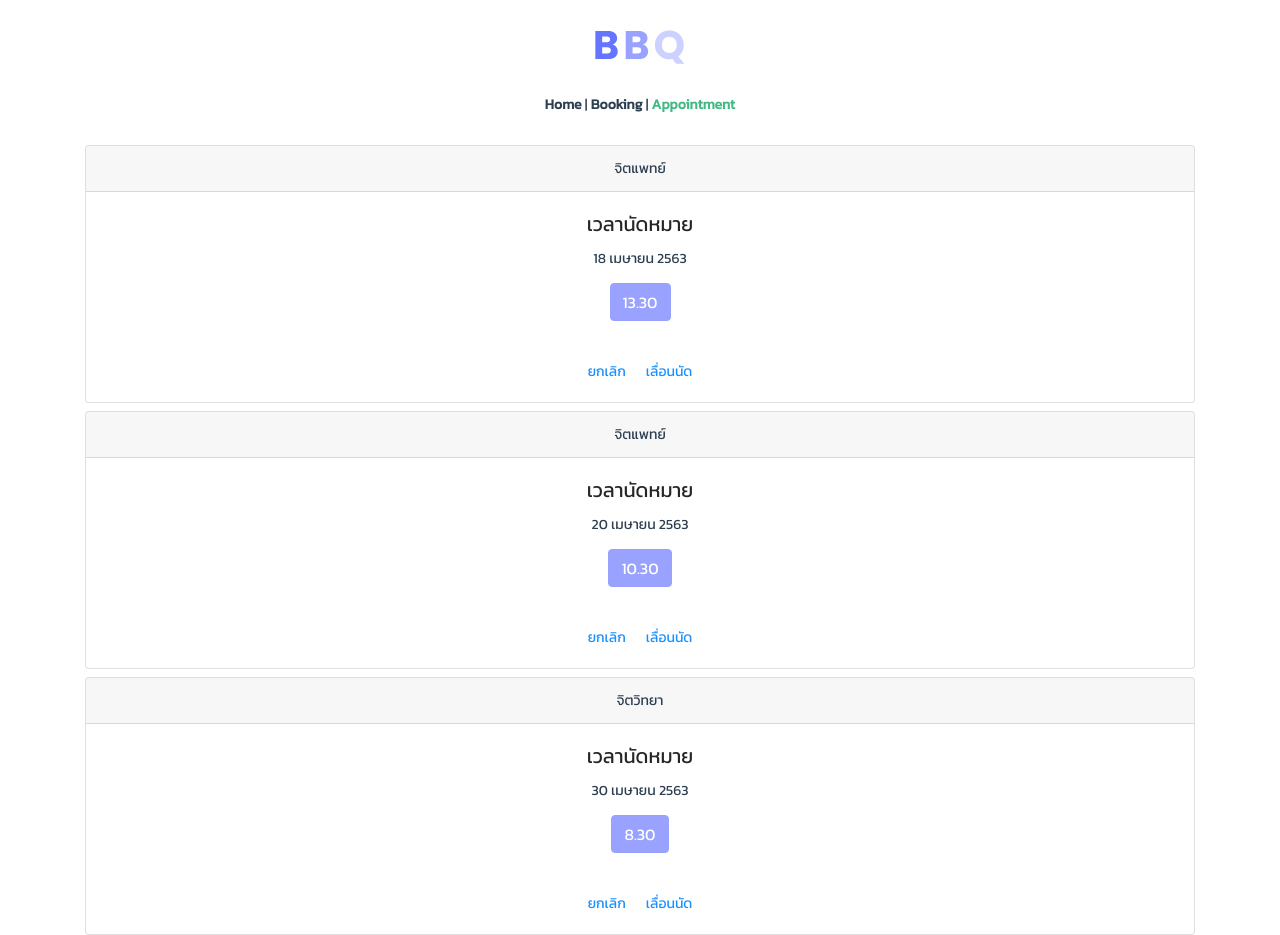
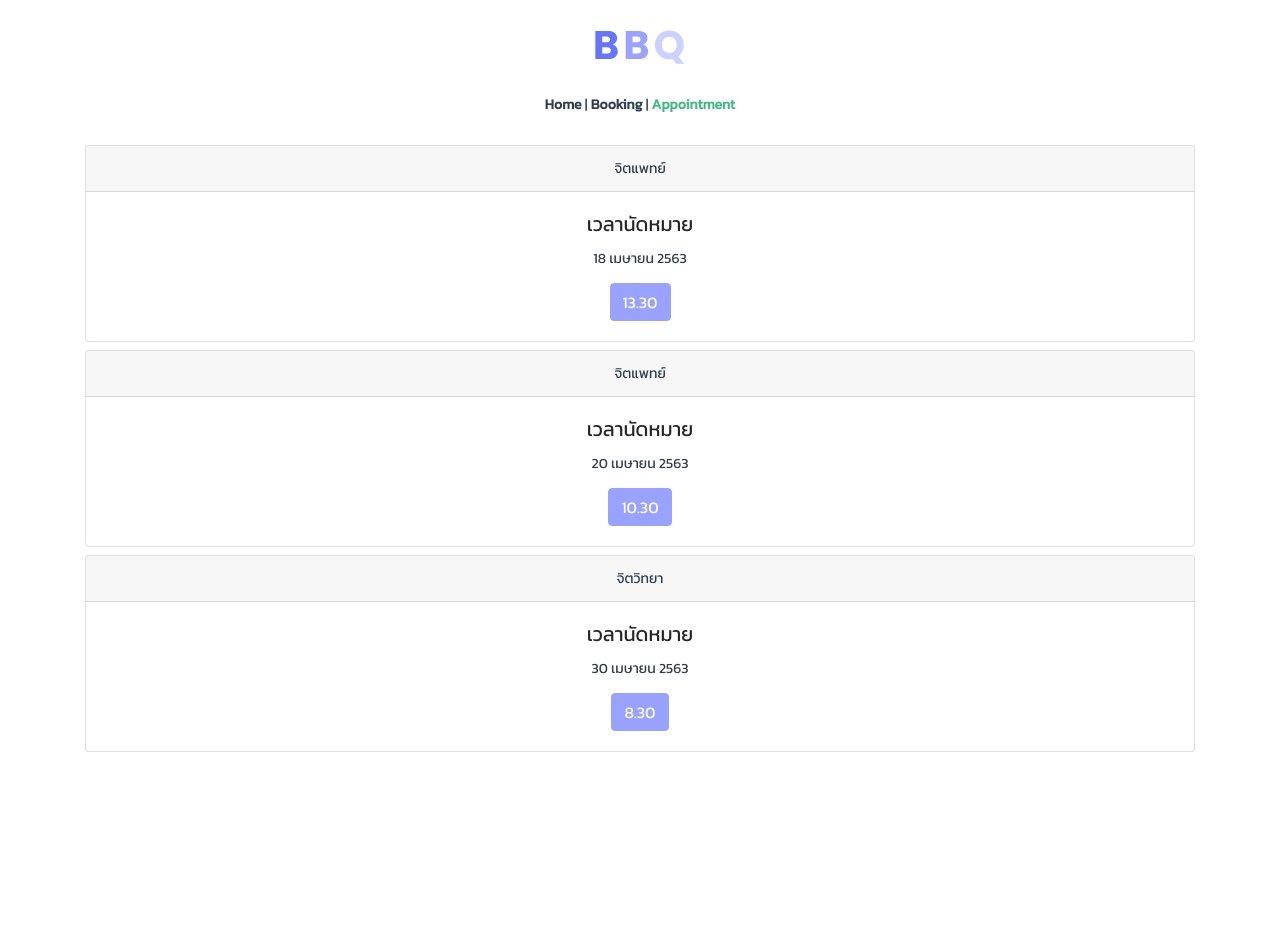
Before and after one commit to miechayakorn/BBQ-demo, a Vue app in the folder bbq-demo/: page /Appointment in a window 1280 px wide. After the commit the page ends 800 px from the top, so only its background shows below. Built offline with nearby package versions, Linux system fonts and the light colour scheme.

Commit message:
[Edit] comment function ยกเลิก and เลื่อนนัด

```diff
--- a/bbq-demo/src/components/CardAppointment.vue
+++ b/bbq-demo/src/components/CardAppointment.vue
@@ -10,10 +10,10 @@
       </p>
       <div href="#" class="btn btn-primary">{{ item.time }}</div>
     </div>
-    <div class="card-body">
+    <!-- <div class="card-body">
       <a href="#" class="card-link">ยกเลิก</a>
       <a href="#" class="card-link">เลื่อนนัด</a>
-    </div>
+    </div> -->
   </div>
 </template>
 
```
